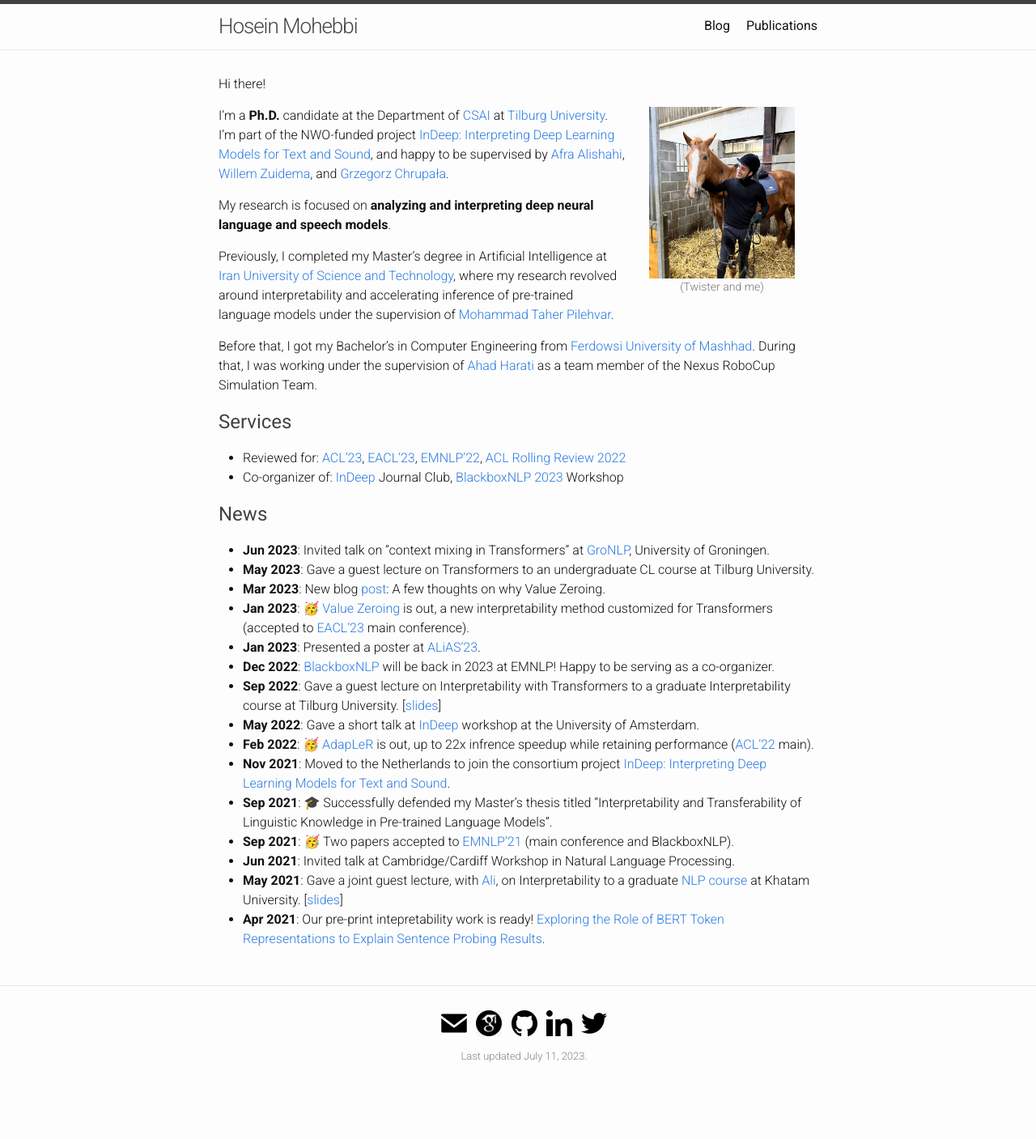
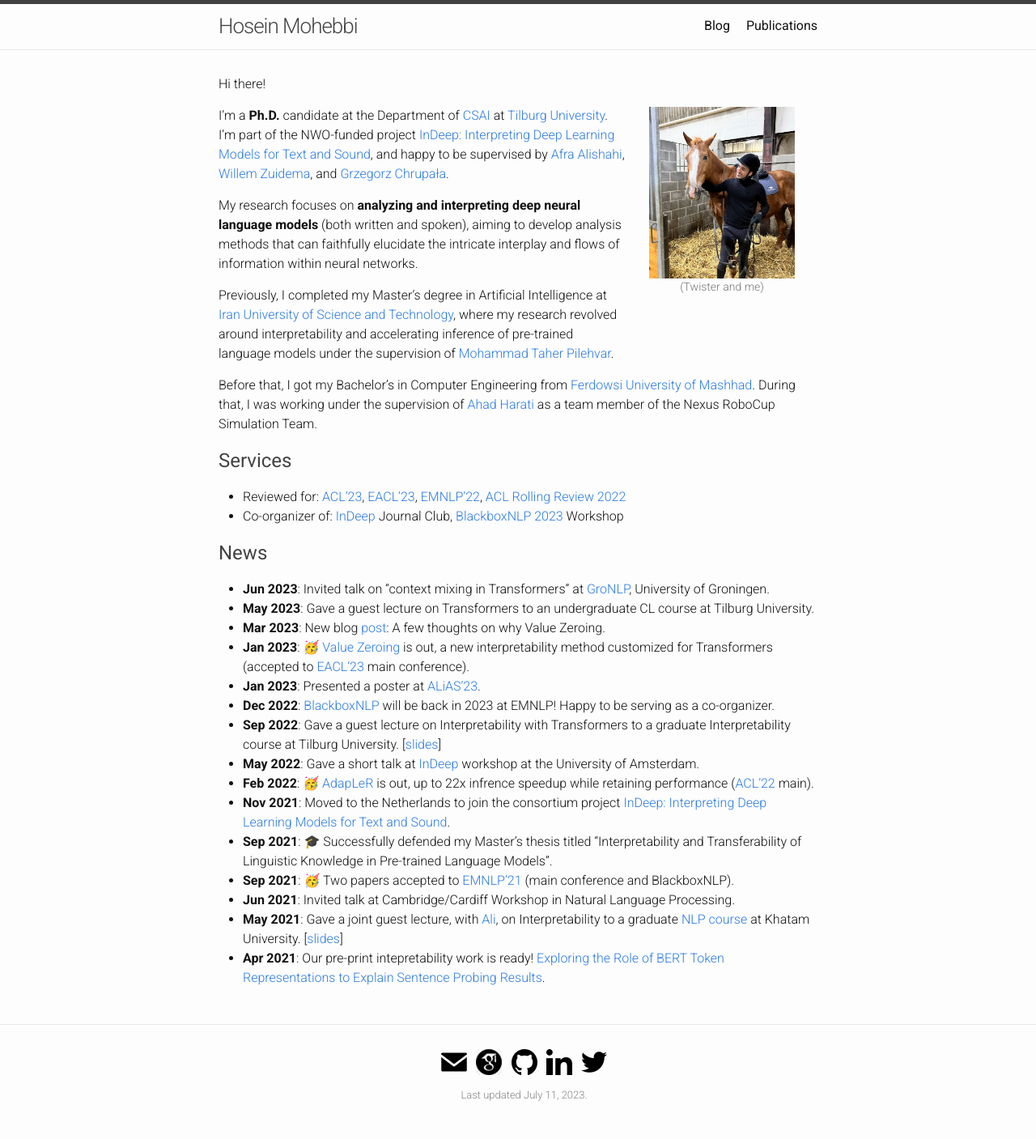
Before and after one commit to hmohebbi/hmohebbi.github.io, a Jekyll site: the page built from index.md, in a window 1280 px wide. Shown: the whole page at 81% size. Built offline with Jekyll 4.4.1, drawn with Linux system fonts in a browser that asks for light colours; before the commit the page ends 1359 px from its top, so only the background shows below that.

Commit message:
Update index.md

```diff
--- a/index.md
+++ b/index.md
@@ -23,7 +23,7 @@ Hi there!
 
 I'm a __Ph.D.__ candidate at the Department of [CSAI](https://www.tilburguniversity.edu/about/schools/tshd/departments/dca) at [Tilburg University](https://www.tilburguniversity.edu/). I'm part of the NWO-funded project [InDeep: Interpreting Deep Learning Models for Text and Sound](https://interpretingdl.github.io/), and happy to be supervised by [Afra Alishahi](http://afra.alishahi.name/), [Willem Zuidema](https://staff.fnwi.uva.nl/w.zuidema/), and [Grzegorz Chrupała](https://grzegorz.chrupala.me/).
 
-My research is focused on __analyzing and interpreting deep neural language and speech models__.
+My research focuses on __analyzing and interpreting deep neural language models__ (both written and spoken), aiming to develop analysis methods that can faithfully elucidate the intricate interplay and flows of information within neural networks.
 
 Previously, I completed my Master’s degree in Artificial Intelligence at [Iran University of Science and Technology](http://www.iust.ac.ir/en), where my research revolved around interpretability and accelerating inference of pre-trained language models under the supervision of [Mohammad Taher Pilehvar](https://pilehvar.github.io/).
 
```
